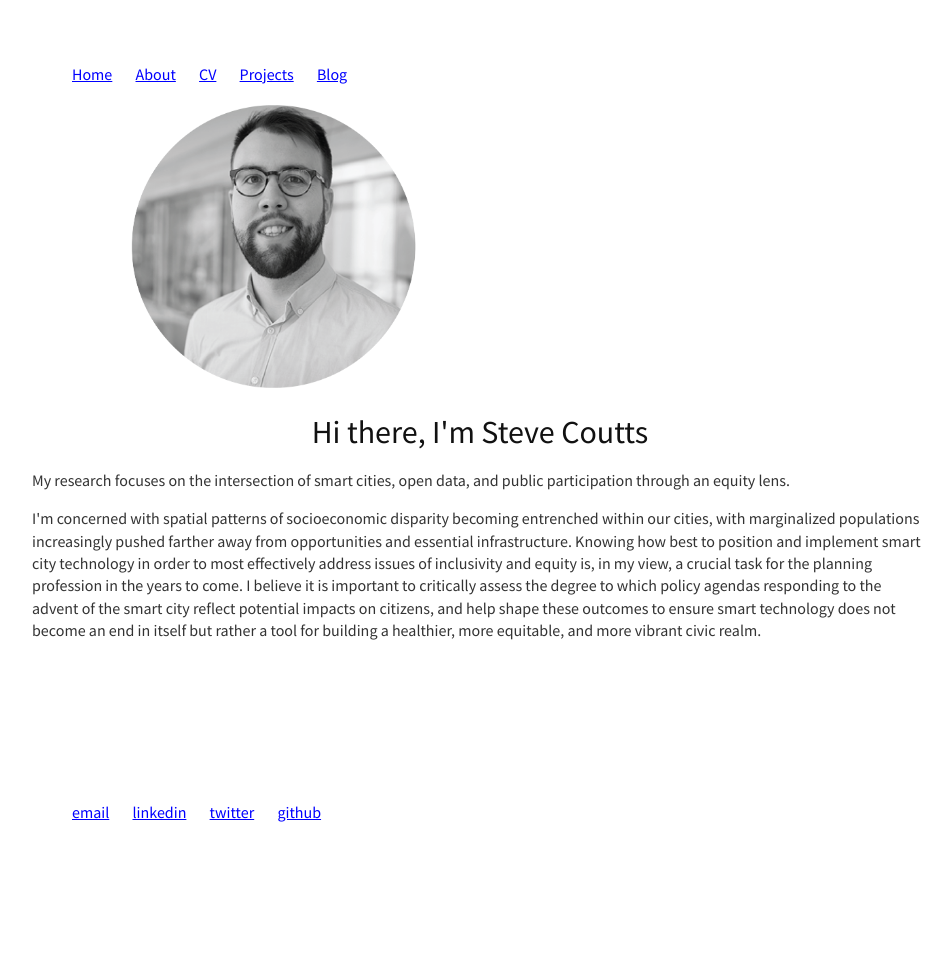
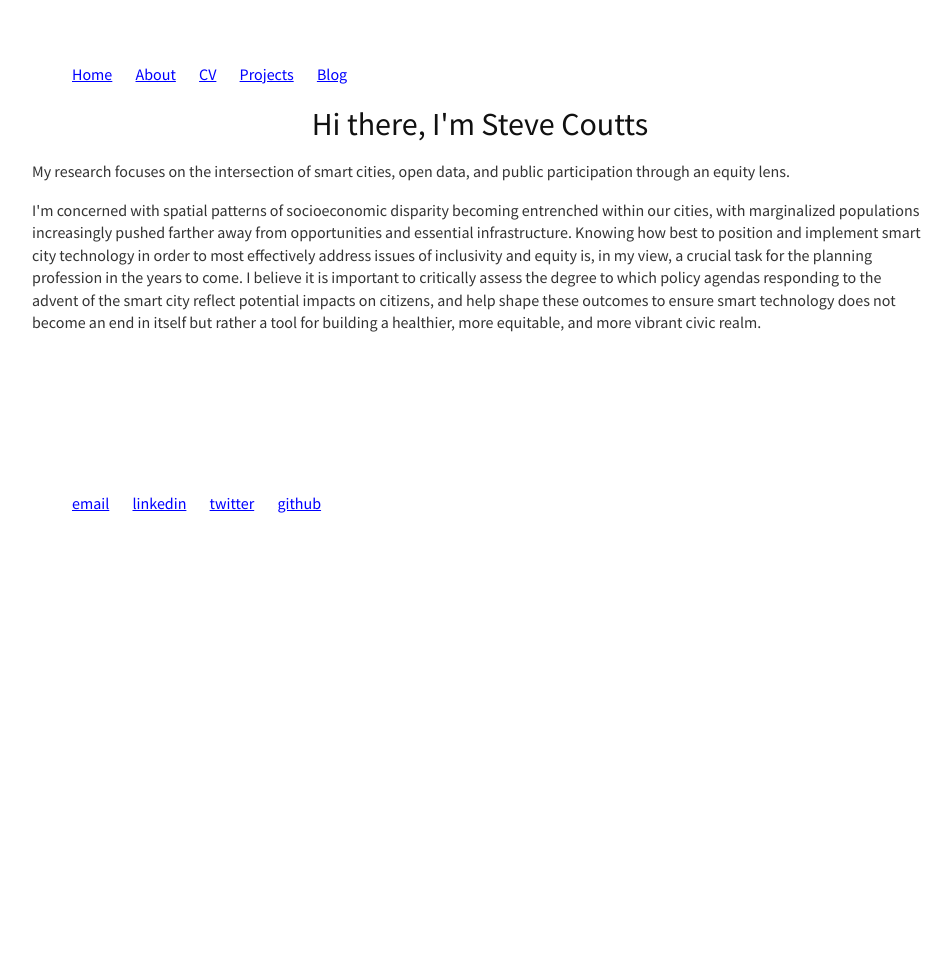
Before and after one commit to stevecoutts/stevecoutts.github.io, a Jekyll site: the page built from index.html, in a window 1280 px wide. Shown: the whole page, without its empty margins (160-1112 px from the left). Built offline with Jekyll 4.4.1, drawn with Linux system fonts in a browser that asks for light colours; some web fonts are replaced; after the commit the page ends 900 px from its top, so only the background shows below that.

Commit message:
Update index.html

```diff
--- a/index.html
+++ b/index.html
@@ -2,9 +2,6 @@
 layout: default
 title: Steve Coutts
 ---
-<div class="inner">
-<img src="/assets/headshot.png" width="50%" height="50%" />
-</div>
 <div class="blurb">
 	<h1>Hi there, I'm Steve Coutts</h1>
 		<p>My research focuses on the intersection of smart cities, open data, and public participation through an equity lens.</p>
```
